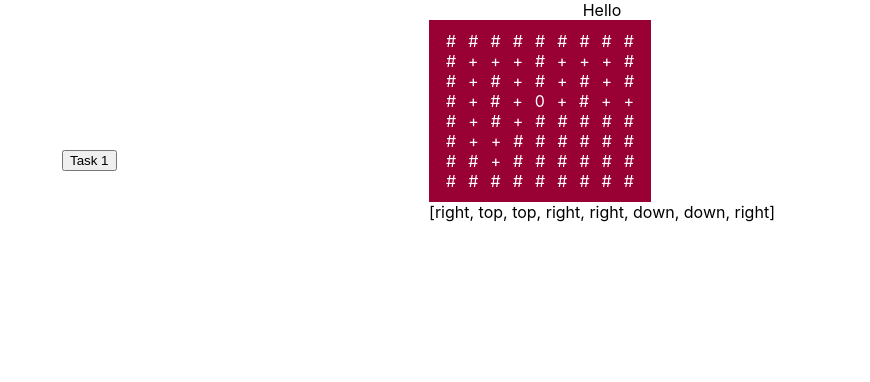
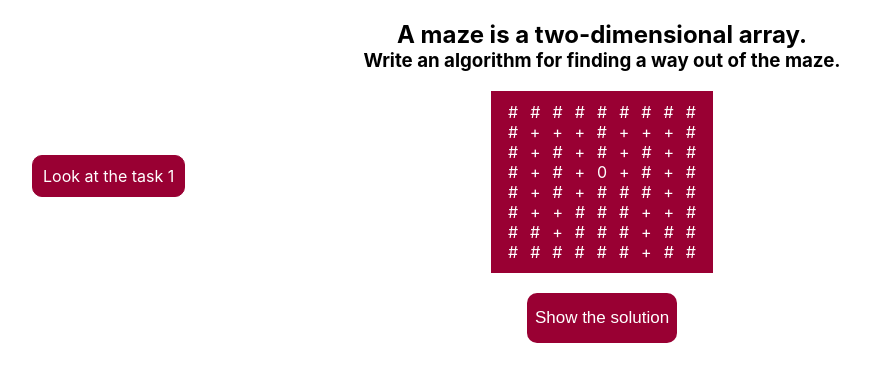
Before and after one commit to PavelMalta/ITRexGroupTest, a React (Create React App) app: page /#/task2 in a window 1280 px wide. Shown: the top 382 px of the page, without its empty margins (38-908 px from the left). Built offline with nearby package versions, Linux system fonts and the light colour scheme.

Commit message:
update styles project

```diff
--- a/src/App.module.css
+++ b/src/App.module.css
@@ -4,14 +4,19 @@
   justify-content: center;
 }
 
+.container {
+  width: 600px;
+}
+
 .task2 {
   position: fixed;
-  left: 100px;
-  top: 150px;
-}
-
-.container {
-  width: 600px;
+  left: 70px;
+  top: 155px;
+  padding: 10px;
+  border: 1px solid #990033;
+  border-radius: 10px;
+  background: #903;
+  color: white;
 }
 
 .container h1 {
@@ -48,16 +53,3 @@
 .rate {
   text-align: right;
 }
-
-.row {
-  display: flex;
-  justify-content: space-around;
-}
-
-.mazeContainer {
-  border: 1px solid #990033;
-  width: 200px;
-  background: #903;
-  padding: 10px;
-  color: white;
-}
--- a/src/task_1/Task1.jsx
+++ b/src/task_1/Task1.jsx
@@ -25,7 +25,7 @@ export const Task1 = () => {
     return (
         <div className={s.app}>
             <NavLink to={'/task2'}>
-                <button className={s.task2}>Task 2</button>
+                <span className={s.task2}>Look at the task 2</span>
             </NavLink>
             <div className={s.container}>
                 <h1>Официальный курс белорусского рубля по отношению к иностранным валютам, на {date}</h1>
--- a/src/task_2/Task2.jsx
+++ b/src/task_2/Task2.jsx
@@ -1,28 +1,31 @@
-import React from "react";
-import s from "../App.module.css";
+import React, {useState} from "react";
+import s from "./Task2.module.css";
 import {NavLink} from "react-router-dom";
 import {v1} from "uuid";
 
 
 export const maze = [
-    ['#','#','#','#','#','#','#','#','#'],
-    ['#','+','+','+','#','+','+','+','#'],
-    ['#','+','#','+','#','+','#','+','#'],
-    ['#','+','#','+','0','+','#','+','+'],
-    ['#','+','#','+','#','#','#','#','#'],
-    ['#','+','+','#','#','#','#','#','#'],
-    ['#','#','+','#','#','#','#','#','#'],
-    ['#','#','#','#','#','#','#','#','#'],
+    ['#', '#', '#', '#', '#', '#', '#', '#', '#'],
+    ['#', '+', '+', '+', '#', '+', '+', '+', '#'],
+    ['#', '+', '#', '+', '#', '+', '#', '+', '#'],
+    ['#', '+', '#', '+', '0', '+', '#', '+', '#'],
+    ['#', '+', '#', '+', '#', '#', '#', '+', '#'],
+    ['#', '+', '+', '#', '#', '#', '+', '+', '#'],
+    ['#', '#', '+', '#', '#', '#', '+', '#', '#'],
+    ['#', '#', '#', '#', '#', '#', '+', '#', '#'],
 ]
 const exitFromMaze = (startMaze) => {
     let maze = startMaze.map(item => [...item])
-    let start = maze.reduce((acc, item, ind) => item.indexOf("0") !== -1 ? acc = {y:ind, x:item.indexOf("0")}: acc, {})
+    let start = maze.reduce((acc, item, ind) => item.indexOf("0") !== -1 ? acc = {
+        y: ind,
+        x: item.indexOf("0")
+    } : acc, {})
 
     let end = {}
 
     for (let i = 0; i < maze.length; i++) {
-        if (i === 0 || i === maze.length -1) {
-            for(let j = 0; j<maze[i].length; j++) {
+        if (i === 0 || i === maze.length - 1) {
+            for (let j = 0; j < maze[i].length; j++) {
                 if (maze[i][j] === '+') {
                     end = {y: i, x: j}
                 }
@@ -31,8 +34,8 @@ const exitFromMaze = (startMaze) => {
             if (maze[i][0] === '+') {
                 end = {y: i, x: 0}
             }
-            if (maze[i][maze[i].length -1] === '+') {
-                end = {y: i, x: maze[i].length -1}
+            if (maze[i][maze[i].length - 1] === '+') {
+                end = {y: i, x: maze[i].length - 1}
             }
         }
     }
@@ -44,16 +47,16 @@ const exitFromMaze = (startMaze) => {
         let cords = []
 
         if (maze[y - 1][x] !== undefined) {
-            cords.push({x: x, y: y-1, value: maze[y-1][x], route: 'top'})
+            cords.push({x: x, y: y - 1, value: maze[y - 1][x], route: 'top'})
         }
         if (maze[y + 1][x] !== undefined) {
-            cords.push({x: x, y: y+1, value: maze[y+1][x], route: 'down'})
+            cords.push({x: x, y: y + 1, value: maze[y + 1][x], route: 'down'})
         }
         if (maze[y][x - 1] !== undefined) {
-            cords.push({x: x - 1, y: y, value: maze[y][x-1], route: 'left'})
+            cords.push({x: x - 1, y: y, value: maze[y][x - 1], route: 'left'})
         }
         if (maze[y][x + 1] !== undefined) {
-            cords.push({x: x + 1, y: y, value: maze[y][x+1], route: 'right'})
+            cords.push({x: x + 1, y: y, value: maze[y][x + 1], route: 'right'})
         }
         return cords.filter(el => el.value === '+')
     }
@@ -64,8 +67,8 @@ const exitFromMaze = (startMaze) => {
 
         let siblings = getValidSid(start);
 
-        if(siblings.length > 0) {
-            for(let i = 0; i < siblings.length; i++) {
+        if (siblings.length > 0) {
+            for (let i = 0; i < siblings.length; i++) {
                 let current = siblings[i]
 
                 let isSolved = current.x === end.x && current.y === end.y
@@ -83,22 +86,37 @@ const exitFromMaze = (startMaze) => {
     }
     return checkPath(start, end) ? road : "The maze has no exit!!!"
 }
-const resultMaze = exitFromMaze(maze)
+const resultMaze = exitFromMaze(maze).join(', ')
 
 export const Task2 = () => {
 
+    const [show, setShow] = useState(false)
+
+    const showHandler = () => {
+        setShow(!show)
+    }
+
     return (
-        <div>
-            Hello
+        <div className={s.container}>
+            <div>
+                <h2>A maze is a two-dimensional array.</h2>
+                <h3>Write an algorithm for finding a way out of the maze.</h3>
+            </div>
             <NavLink to={'/'}>
-                <button className={s.task2}>Task 1</button>
+                <span className={s.task1}>Look at the task 1</span>
             </NavLink>
             <div className={s.mazeContainer}>
                 {maze.map(item => <div className={s.row} key={v1()}>{item.map(el => <div key={v1()}>{el}</div>)}</div>)}
             </div>
-            <div>
-                [{resultMaze.join(', ')}]
+            <div className={s.buttonContainer}>
+                <button onClick={showHandler}>{show ? "Hide solution" : "Show the solution"}</button>
             </div>
+            {show
+                ? <div className={s.answer}>
+                    [{resultMaze}]
+                </div>
+                : null}
+
         </div>
     )
 }
--- /dev/null
+++ b/src/task_2/Task2.module.css
@@ -0,0 +1,58 @@
+.container {
+    display: flex;
+    justify-content: center;
+    flex-direction: column;
+}
+
+.container h2 {
+    margin-bottom: 0px;
+}
+
+.container h3 {
+    margin-top: 0px;
+}
+
+.task1 {
+    position: fixed;
+    left: 70px;
+    top: 155px;
+    padding: 10px;
+    border: 1px solid #990033;
+    border-radius: 10px;
+    background: #903;
+    color: white;
+}
+
+.mazeContainer {
+    border: 1px solid #990033;
+    width: 200px;
+    background: #903;
+    padding: 10px;
+    color: white;
+    margin: 0 auto;
+}
+
+.row {
+    display: flex;
+    justify-content: space-around;
+}
+
+.buttonContainer {
+    margin-top: 20px;
+}
+
+.buttonContainer button {
+    width: 150px;
+    height: 50px;
+    font-size: 17px;
+    border-radius: 10px;
+    border: 0;
+    color: white;
+    background: #903;
+}
+
+.answer {
+    margin-top: 20px;
+    font-size: 20px;
+    color: #903;
+}
```
